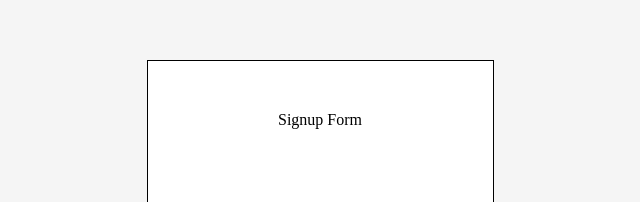
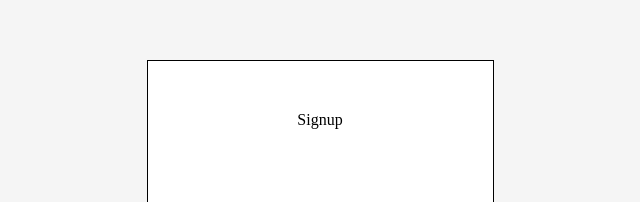
Before and after one commit to business-rec/web-fe, a React (Create React App) app: page /signup in a window 1280 px wide. Shown: the part 109-311 px from the top of the page, without its empty margins (320-960 px from the left). Built offline with nearby package versions, Linux system fonts and the light colour scheme.

Commit message:
added route

```diff
--- a/src/pages/Login.js
+++ b/src/pages/Login.js
@@ -28,7 +28,7 @@ const Login = (props) => {
 
   return (
     <Main>
-      <Form2 onSubmit={onLogin}>
+      <Form onSubmit={onLogin}>
       <Header>Login</Header>
         <Container>
           <Input
@@ -49,7 +49,7 @@ const Login = (props) => {
         <Bcontainer>
           <Button>Log In</Button>
         </Bcontainer>
-      </Form2>
+      </Form>
     </Main>
   );
 };
@@ -67,11 +67,9 @@ const Main = styled.div`
   justify-content: center;
   flex-direction: column;
 `
-const Form = styled.form `
+const Form = styled.form`
   border: 1px solid black;
   background-color: #ffffff;
-`
-const Form2 = styled(Form)`
   padding: 20px;
 `
 const Header = styled.h1`
@@ -91,7 +89,6 @@ const Bcontainer = styled.div`
 display: flex;
 align-items: center;
 justify-content: center;
-
 `
 const Button = styled.button`
 background-color: black;
--- a/src/pages/Signup.js
+++ b/src/pages/Signup.js
@@ -1,6 +1,7 @@
 import React, {useState} from "react";
 import axios from 'axios';
 import styled from 'styled-components'
+
 
 const Signup = (props) => {
 
@@ -23,14 +24,15 @@ const Signup = (props) => {
       .post('https://business-rec-web-be.herokuapp.com/api/auth/register', credentials)
       .then(res => {
         localStorage.setItem('token', res.data.payload)
-        props.history.push('/home')
+        props.history.push('/')
       })
+
   }
 
   return (
     <Main>
-      <Form2 onSubmit={onSignup}>
-      <Header>Signup Form</Header>
+      <Form onSubmit={onSignup}>
+      <Header>Signup</Header>
       <Container>
           <Input
             type="text"
@@ -57,9 +59,9 @@ const Signup = (props) => {
           />
         </Container>
         <Bcontainer>
-          <Button>Sign up</Button>
+          <Button >Sign up</Button>
         </Bcontainer>
-      </Form2>
+      </Form>
     </Main>
   );
 };
@@ -77,11 +79,9 @@ const Main = styled.div`
   justify-content: center;
   flex-direction: column;
 `
-const Form = styled.form `
+const Form = styled.form`
   border: 1px solid black;
   background-color: #ffffff;
-`
-const Form2 = styled(Form)`
   padding: 20px;
 `
 const Header = styled.h1`
```
